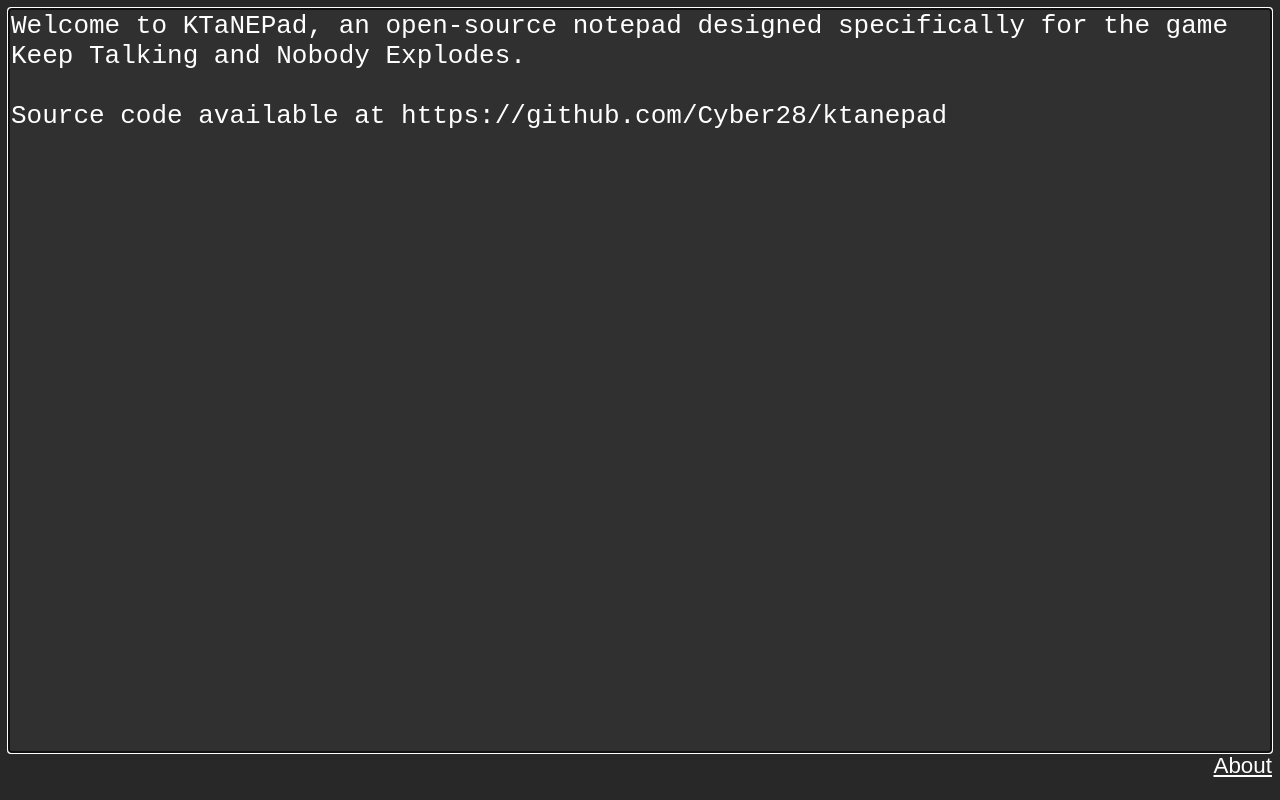
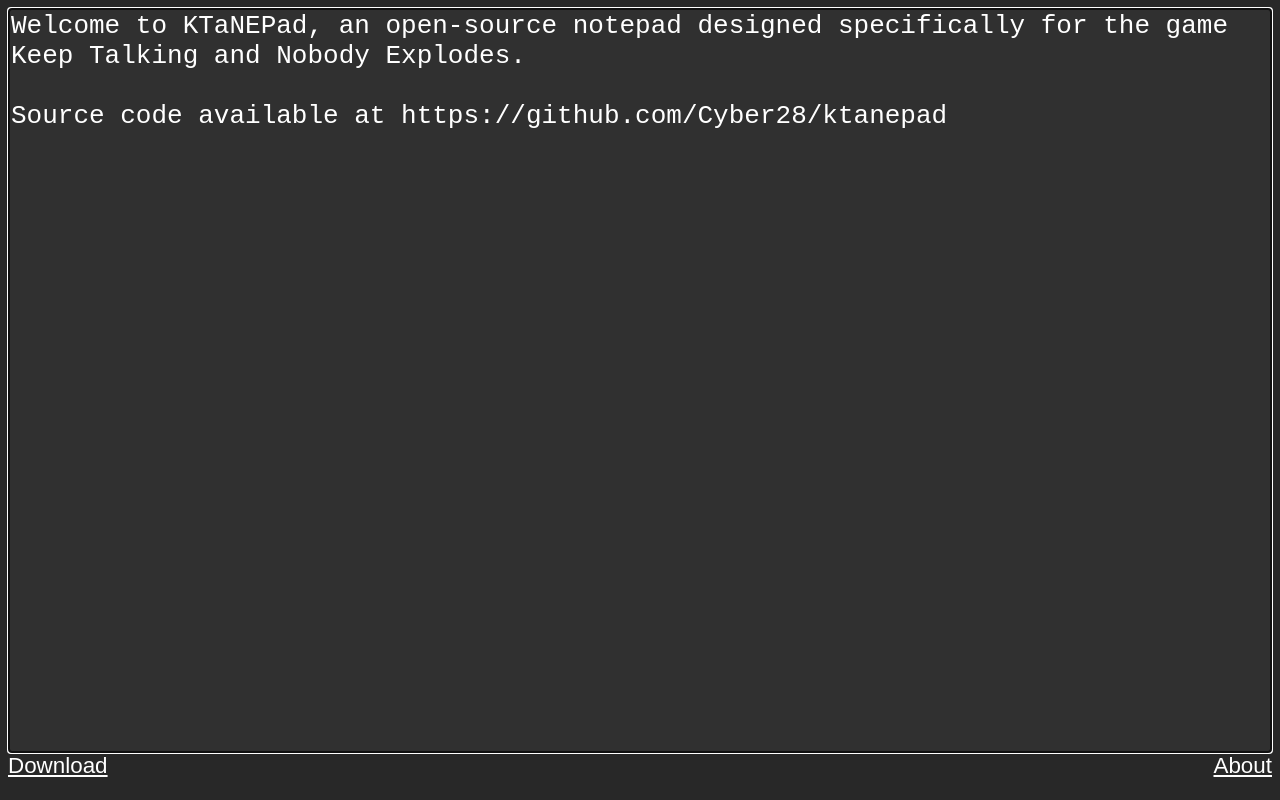
Before and after one commit to Qkrisi/ktanepad, a plain HTML site: page index.html in a window 1280 px wide. Drawn offline with Linux system fonts and the light colour scheme.

Commit message:
download button and also flexbox

```diff
--- a/index.css
+++ b/index.css
@@ -1,13 +1,12 @@
 body {
-    background-color: #282828
+    background-color: #282828;
 }
 
 a {
     color: white;
     text-align: center;
     font-size: 1.4em;
-    float: right;
-    font-family: 'Montserrat', sans-serif
+    font-family: 'Montserrat', sans-serif;
 }
 
 textarea {
@@ -16,5 +15,10 @@
     height: 95%;
     background-color: #303030;
     color: white;
-    font-size: 200%
+    font-size: 200%;
 }
+
+.hood {
+    display: flex;
+    justify-content: space-between
+}
--- a/index.html
+++ b/index.html
@@ -6,7 +6,17 @@
 </head>
 <body>
     <textarea id="texta" spellcheck="false" autofocus>Welcome to KTaNEPad, an open-source notepad designed specifically for the game Keep Talking and Nobody Explodes.&#10;&#10;Source code available at https://github.com/Cyber28/ktanepad</textarea>
-    <a href="https://github.com/Cyber28/ktanepad#documentation" target="_new">About</a>
+
+    <div class="hood">
+        <div>
+            <a href="#">Download</a>
+        </div>
+        <div>
+            <a href="https://github.com/Cyber28/ktanepad#documentation" target="_new">About</a>
+        </div>
+    </div>
+
+
 
 </body>
 </html>
```
